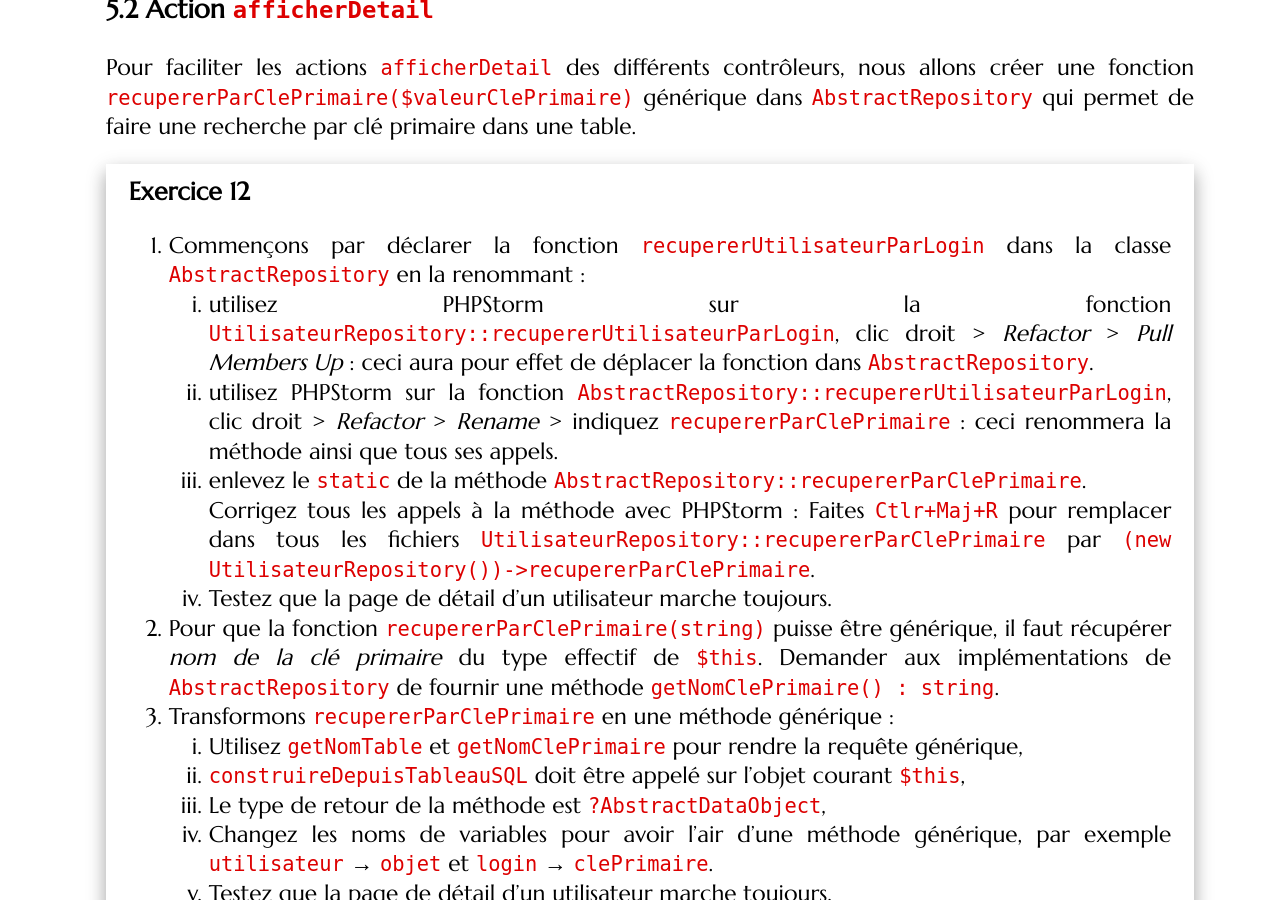
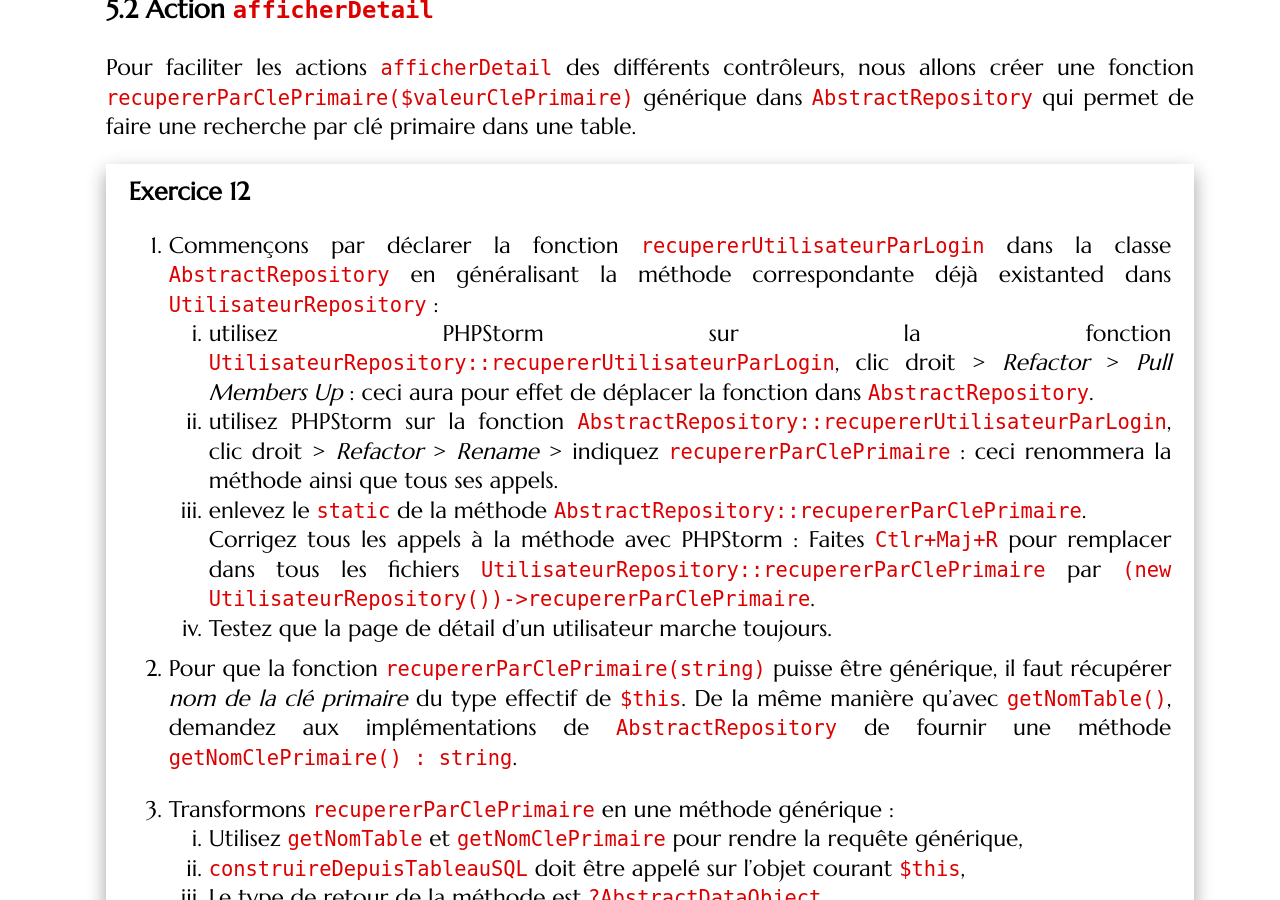
Before and after one commit to romainlebreton/R3.01-DeveloppementWeb, a Jekyll site: the page built from tutorials/tutorial6.md, in a window 1280 px wide and 900 px high, scrolled down 14354 px. Built offline with Jekyll 4.4.1, drawn with Linux system fonts in a browser that asks for light colours; some web fonts are replaced.

Commit message:
Update tutorial6.md

```diff
--- a/tutorials/tutorial6.md
+++ b/tutorials/tutorial6.md
@@ -616,7 +616,7 @@ qui permet de faire une recherche par clé primaire dans une table.
 <div class="exercise">
 
 1. Commençons par déclarer la fonction `recupererUtilisateurParLogin` dans la
-   classe `AbstractRepository` en la renommant :
+   classe `AbstractRepository` en généralisant la méthode correspondante déjà existanted dans `UtilisateurRepository` :
    1. utilisez PHPStorm sur la fonction
       `UtilisateurRepository::recupererUtilisateurParLogin`, clic droit >
       *Refactor* > *Pull Members Up* : ceci aura pour effet de déplacer la
@@ -631,10 +631,12 @@ qui permet de faire une recherche par clé primaire dans une table.
       `UtilisateurRepository::recupererParClePrimaire` par
       `(new UtilisateurRepository())->recupererParClePrimaire`.
    4. Testez que la page de détail d'un utilisateur marche toujours.
+
 2.  Pour que la fonction `recupererParClePrimaire(string)` puisse être générique, il faut récupérer
-   *nom de la clé primaire* du type effectif de `$this`. Demander aux implémentations de `AbstractRepository`
-    de fournir une méthode `getNomClePrimaire() : string`.
-3. Transformons `recupererParClePrimaire` en une méthode générique :
+   *nom de la clé primaire* du type effectif de `$this`. De la même manière qu'avec `getNomTable()`,
+    demandez aux implémentations de `AbstractRepository` de fournir une méthode `getNomClePrimaire() : string`.
+
+4. Transformons `recupererParClePrimaire` en une méthode générique :
    1. Utilisez `getNomTable` et `getNomClePrimaire` pour rendre la requête générique,
    2. `construireDepuisTableauSQL` doit être appelé sur l'objet courant `$this`,
    3. Le type de retour de la méthode est `?AbstractDataObject`,
```
